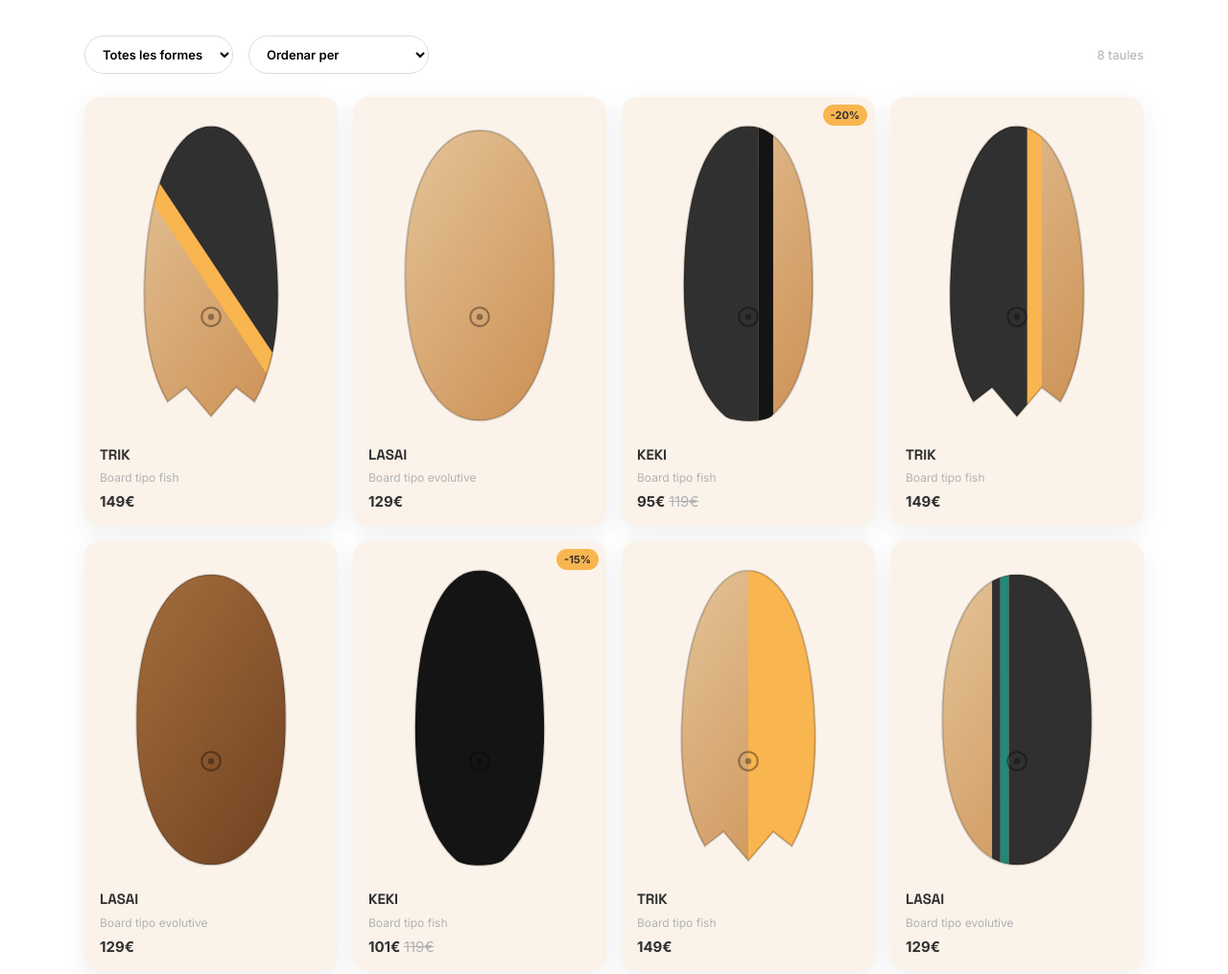
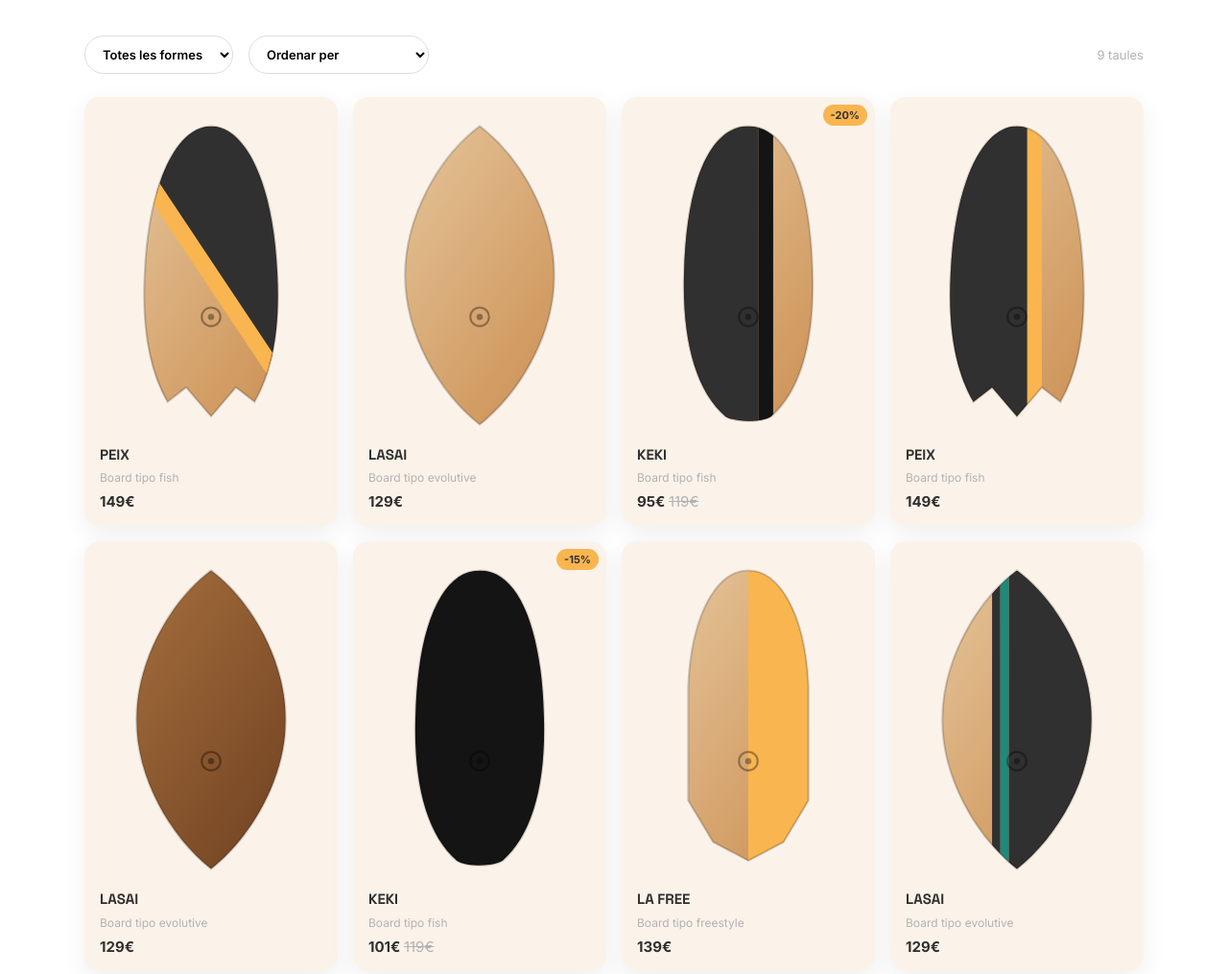
Before and after one commit to claudiasunday/onirik, a plain HTML site: page tenda.html in a window 1280 px wide. Shown: the part 320-1335 px from the top of the page at 96% size. Drawn offline with Linux system fonts and the light colour scheme.

Commit message:
Corregeix marges de Què fem + mapeig real de formes (Peix / La Free)

```diff
--- a/assets/css/styles.css
+++ b/assets/css/styles.css
@@ -1000,7 +1000,10 @@ section {
   display: flex;
   flex-wrap: wrap;
   gap: var(--space-2);
-  margin: var(--space-4) 0 var(--space-5);
+  /* La secció que l'envolta ja aporta el seu propi padding superior
+     (regla genèrica `section`); un marge extra aquí duplicava l'espai
+     i deixava un buit excessiu sota el text d'introducció. */
+  margin: 0 0 var(--space-5);
 }
 
 .subnav a {
--- a/assets/js/board.js
+++ b/assets/js/board.js
@@ -6,8 +6,9 @@
 
 const SHAPES = [
   {
-    id: "trik",
-    name: "TRIK",
+    // Cua notada/fishtail ("Peix — la que tiene cola" a les fotos reals).
+    id: "peix",
+    name: "PEIX",
     tag: "PRO",
     price: 149,
     activities: ["surf", "snow", "skim"],
@@ -17,16 +18,32 @@ const SHAPES = [
       "C42,244 33,206 36,148 C40,58 68,6 100,6 Z",
   },
   {
+    // Forma "ull"/fulla, punta al nas i a la cua (com al producte real:
+    // "Lasai significa Calma en Euskera").
     id: "lasai",
     name: "LASAI",
     tag: "INICIACIÓ",
     price: 129,
     activities: ["yoga", "tonificacio"],
     path:
-      "M100,10 C142,10 172,64 172,150 C172,238 142,290 100,290 " +
-      "C58,290 28,238 28,150 C28,64 58,10 100,10 Z",
+      "M100,6 C140,36 172,94 172,150 C172,206 140,262 100,294 " +
+      "C60,262 28,206 28,150 C28,94 60,36 100,6 Z",
   },
   {
+    // Nas apuntat + cantell pla/facetat (tall angular, no arrodonit), com
+    // a les fotos reals de "La free".
+    id: "la-free",
+    name: "LA FREE",
+    tag: "FREESTYLE",
+    price: 139,
+    activities: ["surf", "skim"],
+    path:
+      "M100,6 C130,6 155,48 158,118 L158,228 L134,268 L100,286 " +
+      "L66,268 L42,228 L42,118 C45,48 70,6 100,6 Z",
+  },
+  {
+    // Forma arrodonida clàssica (encara no tenim foto real de la Keki:
+    // es manté tal com estava).
     id: "keki",
     name: "KEKI",
     tag: "+KIDS",
@@ -180,19 +197,21 @@ function renderBoardSVG({ shapeId, designId, colorId, showLogo = true }) {
 
 // Catàleg de mostra usat tant a la Home ("Edició limitada") com a la Tenda.
 const CATALOG = [
-  { id: "p1", shapeId: "trik", designId: "diagonal", colorId: "taronja", discount: null },
+  { id: "p1", shapeId: "peix", designId: "diagonal", colorId: "taronja", discount: null },
   { id: "p2", shapeId: "lasai", designId: "fusta-natural", colorId: null, discount: null },
   { id: "p3", shapeId: "keki", designId: "franja-dreta", colorId: "negre", discount: 20 },
-  { id: "p4", shapeId: "trik", designId: "franja-dreta", colorId: "taronja", discount: null },
+  { id: "p4", shapeId: "peix", designId: "franja-dreta", colorId: "taronja", discount: null },
   { id: "p5", shapeId: "lasai", designId: "fusta-teca", colorId: null, discount: null },
   { id: "p6", shapeId: "keki", designId: "solid", colorId: "negre", discount: 15 },
-  { id: "p7", shapeId: "trik", designId: "meitat", colorId: "taronja", discount: null },
+  { id: "p7", shapeId: "la-free", designId: "meitat", colorId: "taronja", discount: null },
   { id: "p8", shapeId: "lasai", designId: "franges-centre", colorId: "teal", discount: null },
+  { id: "p9", shapeId: "la-free", designId: "fusta-natural", colorId: null, discount: null },
 ];
 
 const SHAPE_TYPE_LABEL = {
-  trik: "fish",
+  peix: "fish",
   lasai: "evolutive",
+  "la-free": "freestyle",
   keki: "fish",
 };
 
--- a/assets/js/hero.js
+++ b/assets/js/hero.js
@@ -17,7 +17,7 @@ const HERO_DATA = {
     secondaryHref: "tenda.html",
     icon: "bag",
     blob: "var(--c-orange)",
-    board: { shapeId: "trik", designId: "franja-dreta", colorId: "taronja" },
+    board: { shapeId: "peix", designId: "franja-dreta", colorId: "taronja" },
   },
   tallers: {
     eyebrow: "Aprèn a mantenir l'equilibri",
--- a/tenda.html
+++ b/tenda.html
@@ -32,8 +32,9 @@
           <div class="filters">
             <select id="filter-shape" aria-label="Filtra per forma">
               <option value="all">Totes les formes</option>
-              <option value="trik">TRIK</option>
+              <option value="peix">PEIX</option>
               <option value="lasai">LASAI</option>
+              <option value="la-free">LA FREE</option>
               <option value="keki">KEKI</option>
             </select>
             <select id="sort-select" aria-label="Ordena per preu">
```
Also changed, not shown: personalitza.html (+1 -1 lines).
